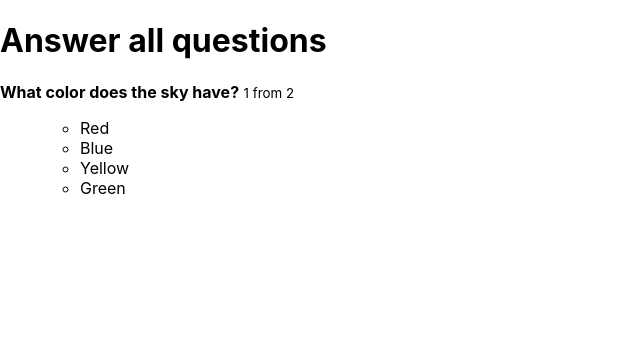
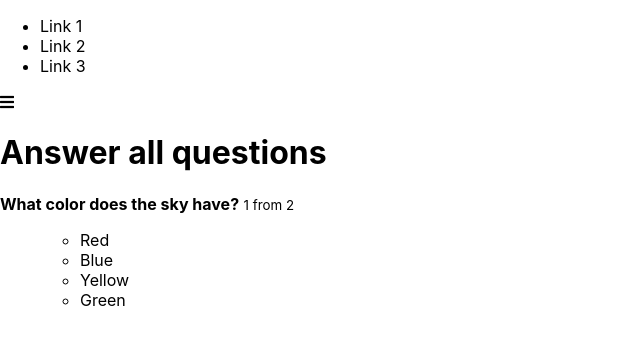
Before and after one commit to rabchenyuk/QuizReact, a React app: page / in a window 1280 px wide. Shown: the top 344 px of the page, without its empty margins (0-640 px from the left). Built offline with nearby package versions, Linux system fonts and the light colour scheme.

Commit message:
implemented sidebar menu toggle

```diff
--- /dev/null
+++ b/src/components/Navigation/Drawer/Drawer.css
@@ -0,0 +1,42 @@
+.Drawer {
+    position: fixed;
+    left: 0;
+    top: 0;
+    bottom: 0;
+    width: 80%;
+    max-width: 300px;
+    padding: 20px 10px;
+    box-sizing: border-box;
+    background: #fff;
+    transform: translateX(0px);
+    transition: transform .22s ease-in;
+    z-index: 90;
+}
+
+.Drawer.close {
+    transform: translateX(-300px);
+}
+
+.Drawer ul {
+    list-style: none;
+    margin: 0;
+    padding: 0;
+}
+
+.Drawer ul li {
+    margin-bottom: 15px;
+}
+
+.Drawer ul li a {
+    color: #363d54;
+    font-size: 30px;
+    text-decoration: none;
+    background-color: #fff;
+    position: relative;
+    padding: 0 20px 10px 20px;
+    transition: opacity .3s;
+}
+
+.Drawer ul li a:hover, .active {
+    opacity: .7;
+}
--- /dev/null
+++ b/src/components/Navigation/Drawer/Drawer.js
@@ -0,0 +1,41 @@
+import React, { Component } from 'react';
+import classes from './Drawer.css';
+import BackDrop from '../../UI/BackDrop/BackDrop';
+
+const links = [
+    1, 2, 3
+]
+
+class Drawer extends Component {
+
+    renderLinks() {
+        return links.map((link, index) => {
+            return (
+                <li key={index}>
+                    <a>Link {link}</a>
+                </li>
+            )
+        })
+    }
+
+    render() {
+        const cls = [classes.Drawer];
+
+        if (!this.props.isOpen) {
+            cls.push(classes.close);
+        }
+
+        return (
+            <React.Fragment>
+                <nav className={cls.join(' ')}>
+                    <ul>
+                        {this.renderLinks()}
+                    </ul>
+                </nav>
+                {this.props.isOpen ? <BackDrop onClick={this.props.onClose} /> : null}
+            </React.Fragment>
+        )
+    }
+}
+
+export default Drawer;
--- /dev/null
+++ b/src/components/Navigation/MenuToggle/MenuToggle.css
@@ -0,0 +1,18 @@
+.MenuToggle {
+    position: fixed;
+    top: 40px;
+    left: 40px;
+    font-size: 20px;
+    cursor: pointer;
+    color: #fff;
+    z-index: 100;
+    transition: opacity, left .22s ease-in;
+}
+
+.MenuToggle:hover {
+    opacity: .7;
+}
+
+.MenuToggle.open {
+    left: 320px;
+}
--- /dev/null
+++ b/src/components/Navigation/MenuToggle/MenuToggle.js
@@ -0,0 +1,25 @@
+import React from 'react';
+import classes from './MenuToggle.css';
+
+const MenuToggle = props => {
+    const cls = [
+        classes.MenuToggle,
+        'fa'
+    ]
+
+    if (props.isOpen) {
+        cls.push('fa-times');
+        cls.push(classes.open);
+    } else {
+        cls.push('fa-bars');
+    }
+
+    return (
+        <i
+            className={cls.join(' ')}
+            onClick={props.onToggle}
+        />
+    )
+}
+
+export default MenuToggle;
--- /dev/null
+++ b/src/components/UI/BackDrop/BackDrop.css
@@ -0,0 +1,9 @@
+.BackDrop {
+    z-index: 50;
+    background: rgba(0, 0, 0, .7);
+    position: fixed;
+    top: 0;
+    left: 0;
+    bottom: 0;
+    right: 0;
+}
--- /dev/null
+++ b/src/components/UI/BackDrop/BackDrop.js
@@ -0,0 +1,6 @@
+import React from 'react';
+import classes from './BackDrop.css';
+
+const BackDrop = props => <div className={classes.BackDrop} onClick={props.onClick} />
+
+export default BackDrop;
--- a/src/hoc/Layout/Layout.js
+++ b/src/hoc/Layout/Layout.js
@@ -1,10 +1,40 @@
 import React, { Component } from 'react';
 import classes from './Layout.css';
+import MenuToggle from '../../components/Navigation/MenuToggle/MenuToggle';
+import Drawer from '../../components/Navigation/Drawer/Drawer';
 
 class Layout extends Component {
+    state = {
+        menu: false
+    };
+
+    toggleMenuHandler = () => {
+        this.setState({
+            menu: !this.state.menu
+        })
+    }
+
+    menuCloseHandler = () => {
+        this.setState({
+            menu: false
+        });
+    }
+
+
     render() {
         return (
             <div className={classes.Layout}>
+
+                <Drawer
+                    isOpen={this.state.menu}
+                    onClose={this.menuCloseHandler}
+                />
+
+                <MenuToggle
+                    onToggle={this.toggleMenuHandler}
+                    isOpen={this.state.menu}
+                />
+
                 <main>
                     {this.props.children}
                 </main>
```
